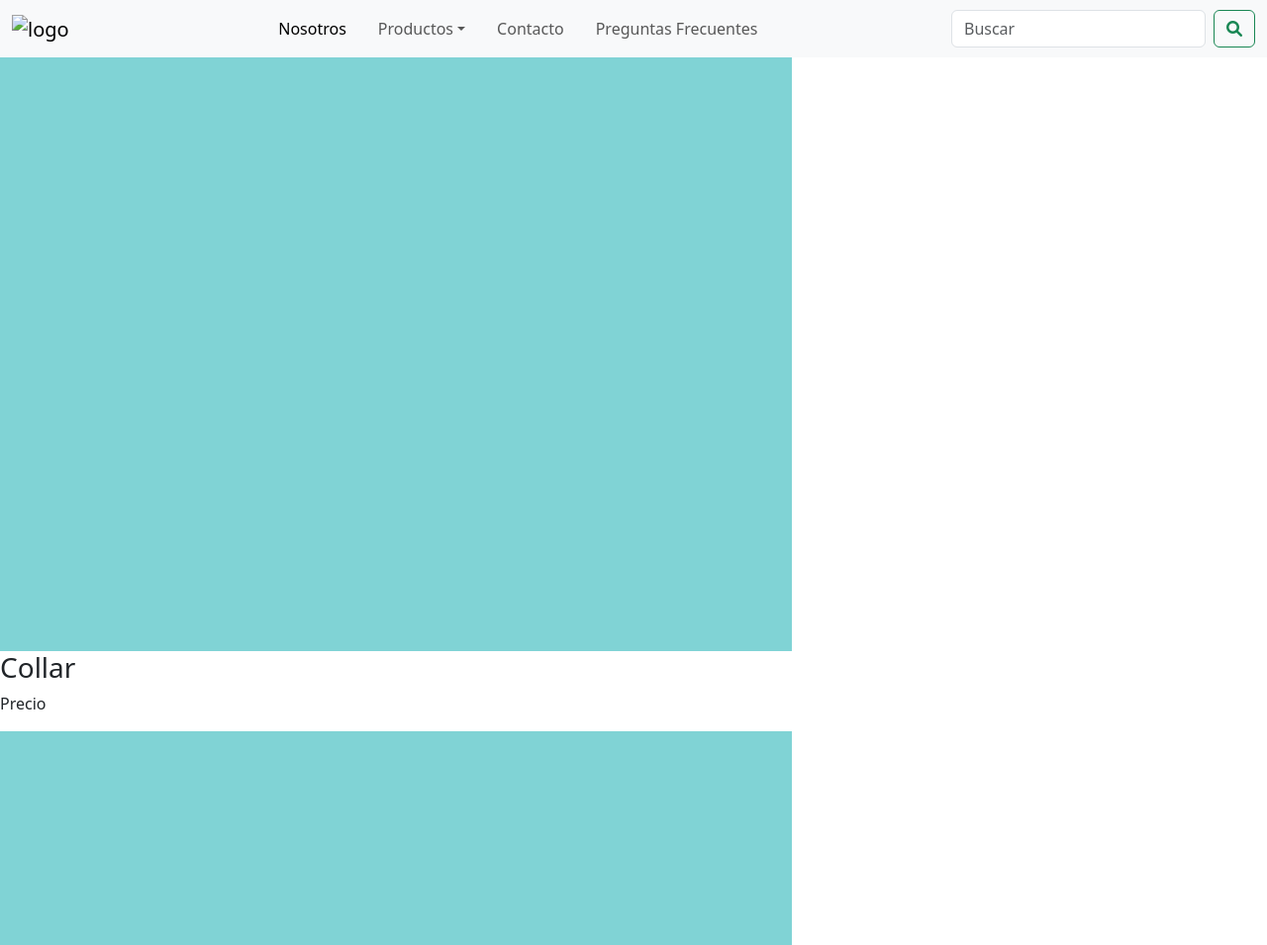
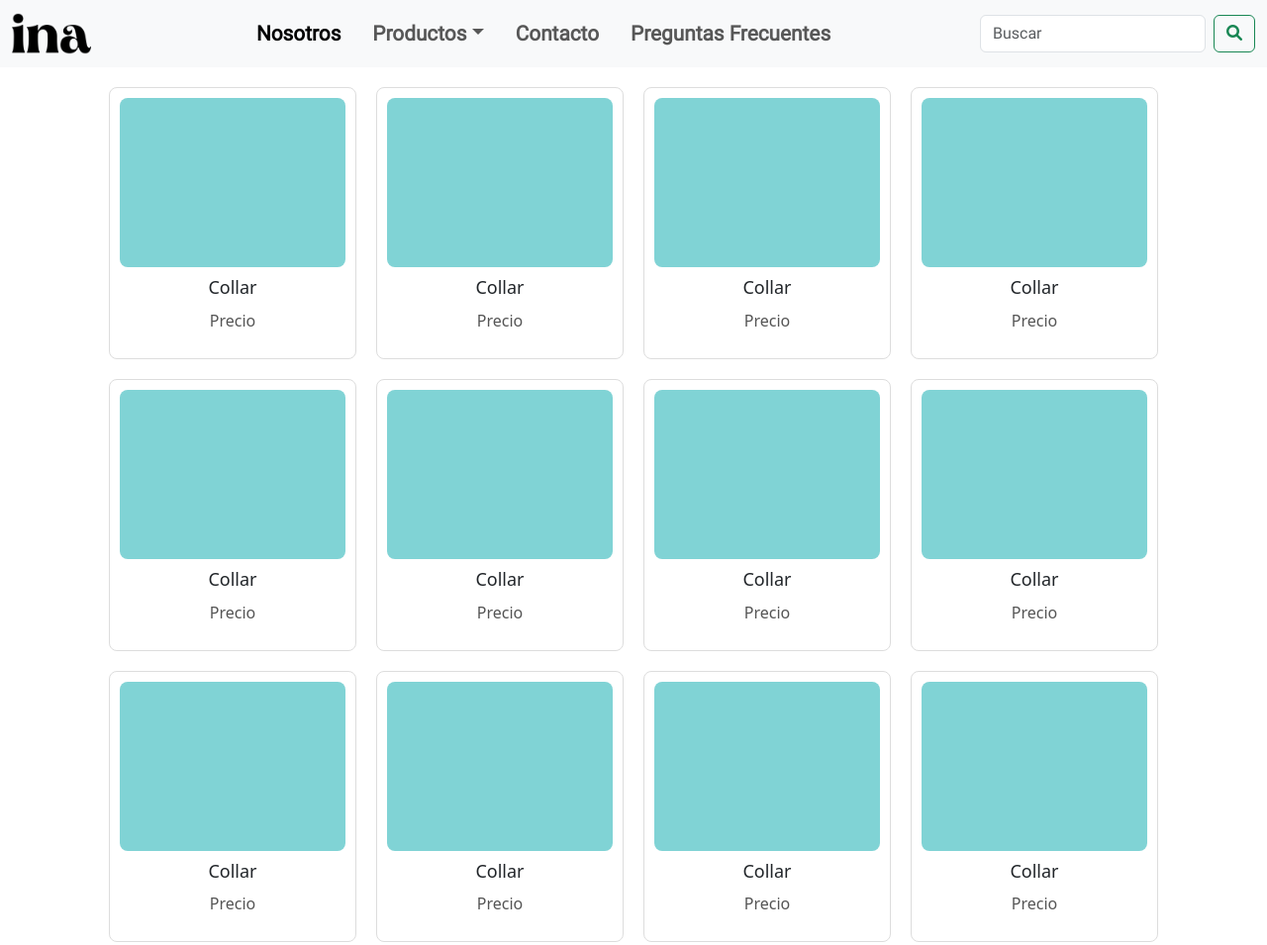
Before and after one commit to Franqito73/EntregaFinal_JS_Picini, a plain HTML site: page pages/collares.html in a window 1280 px wide. Shown: the top 955 px of the page at 99% size. Drawn offline with nearby package versions, Linux system fonts and the light colour scheme; the site is published under a folder, as on GitHub Pages, so addresses that start at the root find nothing.

Commit message:
Verificacion de funcionamiento

```diff
--- a/index.html
+++ b/index.html
@@ -6,8 +6,8 @@
     <meta http-equiv="X-UA-Compatible" content="ie=edge">
     <link href="https://cdn.jsdelivr.net/npm/bootstrap@5.3.3/dist/css/bootstrap.min.css" rel="stylesheet" integrity="sha384-QWTKZyjpPEjISv5WaRU9OFeRpok6YctnYmDr5pNlyT2bRjXh0JMhjY6hW+ALEwIH" crossorigin="anonymous">
     <link rel="stylesheet" href="https://cdnjs.cloudflare.com/ajax/libs/font-awesome/6.0.0-beta3/css/all.min.css">
-    <link rel="stylesheet" href="/css/estilos.css">
-    <link rel="shortcut icon" href="/img/icono_pestaña.jpg" type="image/x-icon">
+    <link rel="stylesheet" href="./css/estilos.css">
+    <link rel="shortcut icon" href="./img/icono_pestaña.jpg" type="image/x-icon">
     <title>💎Bijouterie - Accesorios💎 - INA.BSAS</title>
 </head>
 <body>
@@ -16,7 +16,7 @@
   <nav class="header__navbar navbar navbar-expand-lg bg-body-tertiary">
     <div class="container-fluid">
       <a class="header__logo navbar-brand" href="#">
-        <img src="/img/Ina.Logo.png" alt="logo" width="80px">
+        <img src="./img/Ina.Logo.png" alt="logo" width="80px">
       </a>
       <button class="header__toggle navbar-toggler" type="button" data-bs-toggle="collapse" data-bs-target="#navbarSupportedContent" aria-controls="navbarSupportedContent" aria-expanded="false" aria-label="Toggle navigation">
         <span class="navbar-toggler-icon"></span>
@@ -154,9 +154,9 @@
 <!------------------------------------------ Pie de página ----------------------------------------------------->
 <footer class="footer">
   <ul class="footer__list">
-    <li class="footer__item"><a class="footer__link" href="/pages/faq.html">FAQ</a></li>
+    <li class="footer__item"><a class="footer__link" href="./pages/faq.html">FAQ</a></li>
     <li class="footer__item"><a class="footer__link footer__link--instagram" href="https://www.instagram.com/ina.bsas/" target="_blank" rel="noopener noreferrer">Instagram</a></li>
-    <li class="footer__item"><a class="footer__link" href="/pages/contacto.html">Contacto</a></li>
+    <li class="footer__item"><a class="footer__link" href="./pages/contacto.html">Contacto</a></li>
   </ul>
   <h4 class="footer__copyright">Copyright 2024</h4>
 </footer>
--- a/pages/collares.html
+++ b/pages/collares.html
@@ -6,8 +6,8 @@
     <meta http-equiv="X-UA-Compatible" content="ie=edge">
     <link href="https://cdn.jsdelivr.net/npm/bootstrap@5.3.3/dist/css/bootstrap.min.css" rel="stylesheet" integrity="sha384-QWTKZyjpPEjISv5WaRU9OFeRpok6YctnYmDr5pNlyT2bRjXh0JMhjY6hW+ALEwIH" crossorigin="anonymous">
     <link rel="stylesheet" href="https://cdnjs.cloudflare.com/ajax/libs/font-awesome/6.0.0-beta3/css/all.min.css">
-    <link rel="stylesheet" href="/css/estilos.css">
-    <link rel="shortcut icon" href="/img/icono_pestaña.jpg" type="image/x-icon">
+    <link rel="stylesheet" href="../css/estilos.css">
+    <link rel="shortcut icon" href="../img/icono_pestaña.jpg" type="image/x-icon">
     <title>💎Collares</title>
 </head>
 <body>
@@ -16,7 +16,7 @@
   <nav class="header__navbar navbar navbar-expand-lg bg-body-tertiary">
     <div class="container-fluid">
       <a class="header__logo navbar-brand" href="../index.html">
-        <img src="/img/Ina.Logo.png" alt="logo" width="80px">
+        <img src="../img/Ina.Logo.png" alt="logo" width="80px">
       </a>
       <button class="header__toggle navbar-toggler" type="button" data-bs-toggle="collapse" data-bs-target="#navbarSupportedContent" aria-controls="navbarSupportedContent" aria-expanded="false" aria-label="Toggle navigation">
         <span class="navbar-toggler-icon"></span>
```
Also changed, not shown: pages/contacto.html (+3 -3 lines), pages/faq.html (+3 -3 lines), pages/nosotros.html (+3 -3 lines), pages/pulseras.html (+3 -3 lines).
